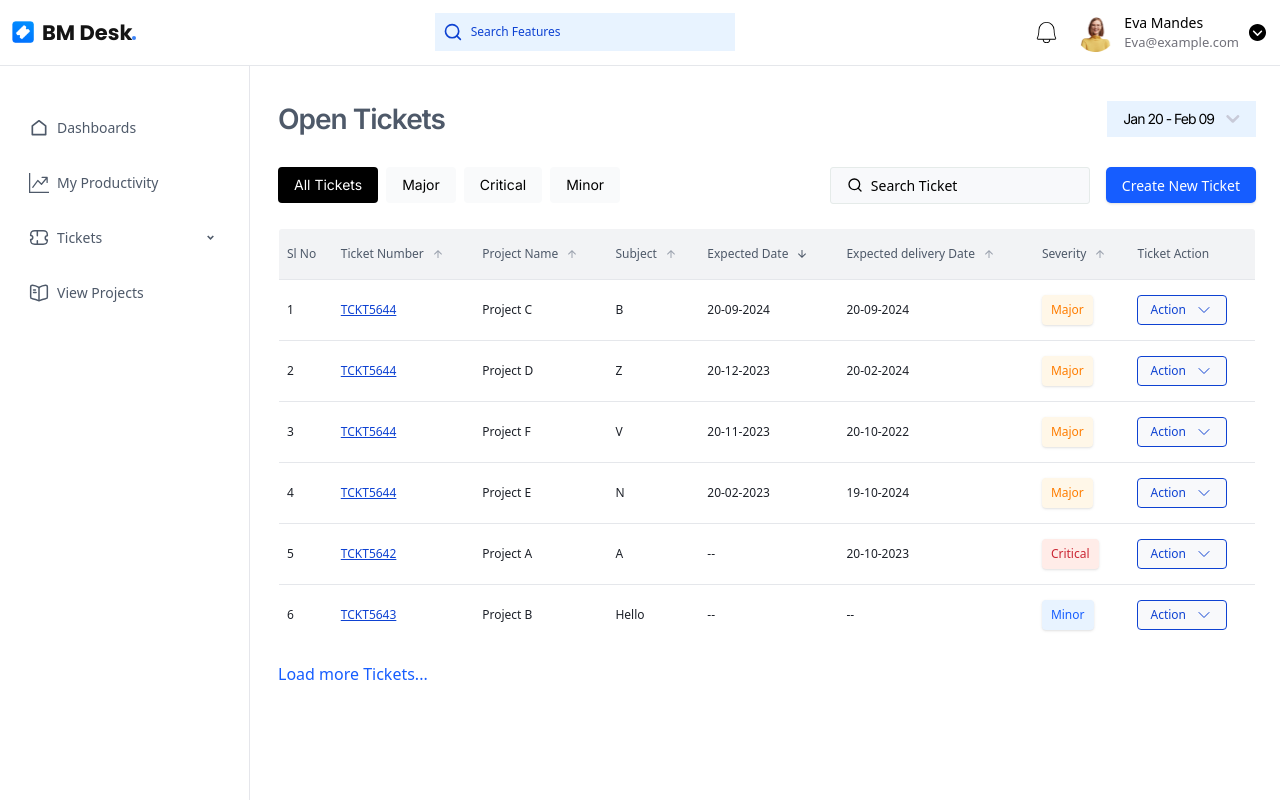
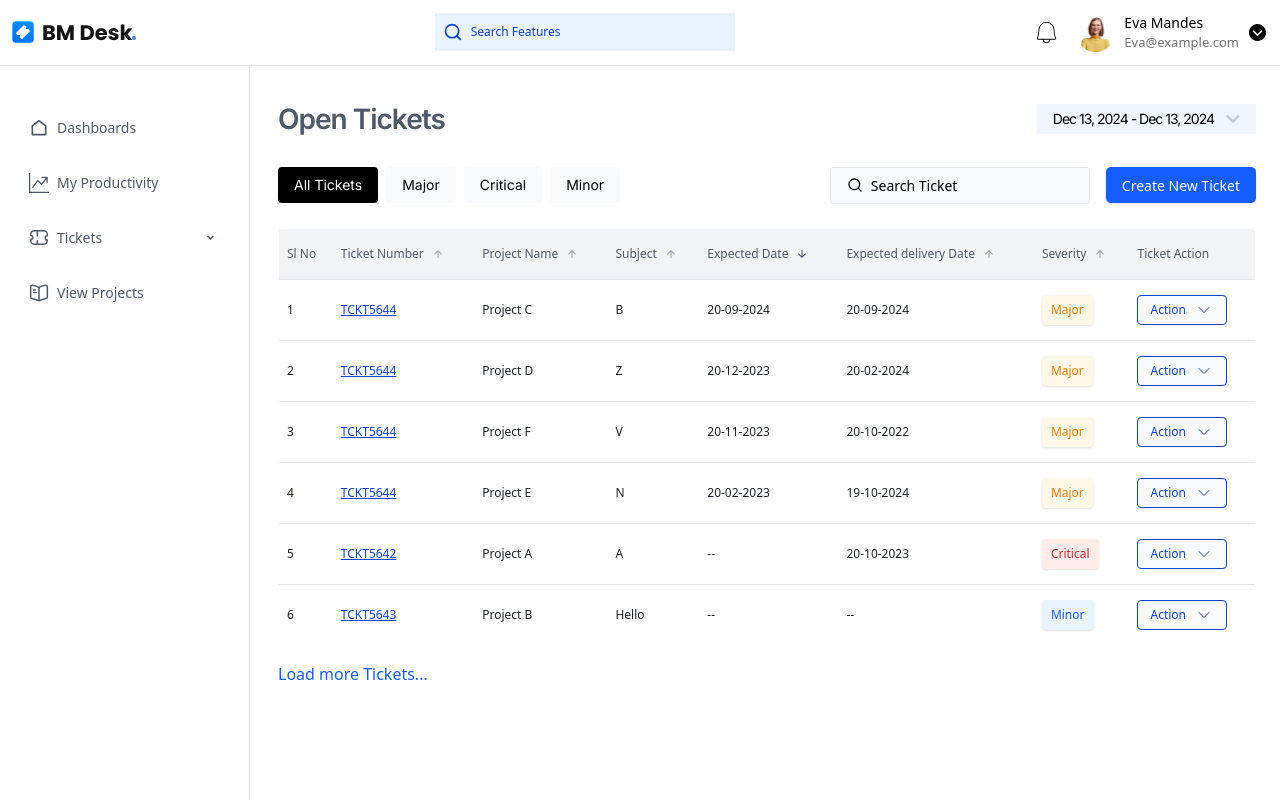
Before and after one commit to Mojithmj/BM-DESK-PROJECT, a React (Vite) app in the folder bm-desk/: page /opentickets in a window 1280 px wide. Built offline with nearby package versions, Linux system fonts and the light colour scheme.

Commit message:
gap calender

```diff
--- a/bm-desk/src/components/Dashboard.jsx
+++ b/bm-desk/src/components/Dashboard.jsx
@@ -196,6 +196,7 @@ function Dashboard() {
   return (
     <div className="transition-all ml-4 mt-4 duration-300 ease-in-out">
       {/* Activity dashboard */}
+      <div className="flex flex-col gap-5">
 
       <div className="flex flex-row justify-between items-center p-2 w-full">
         {/* Title Section */}
@@ -719,6 +720,7 @@ function Dashboard() {
           </div>
         </div>
       </div>
+      </div>
     </div>
   );
 }
--- a/bm-desk/src/components/Opentickets.jsx
+++ b/bm-desk/src/components/Opentickets.jsx
@@ -167,6 +167,11 @@ function AssignedTickets() {
     console.log("Create New Ticket clicked");
   };
 
+
+  // trial
+
+
+
   return (
     <div>
       <div className="transition-all ml-4 mt-4 duration-300 ease-in-out">
--- a/bm-desk/src/components/Pheader.jsx
+++ b/bm-desk/src/components/Pheader.jsx
@@ -1,8 +1,13 @@
 import React from "react";
-import { zodResolver } from "@hookform/resolvers/zod";
 import { useForm } from "react-hook-form";
-import { z } from "zod";
-import { addDays, format } from "date-fns";
+import {
+  addDays,
+  startOfMonth,
+  endOfMonth,
+  startOfYear,
+  endOfYear,
+  format,
+} from "date-fns";
 import { cn } from "@/lib/utils";
 import {
   Popover,
@@ -10,22 +15,58 @@ import {
   PopoverTrigger,
 } from "@/components/ui/popover";
 import { Calendar } from "@/components/ui/calendar";
+import {
+  Select,
+  SelectContent,
+  SelectItem,
+  SelectTrigger,
+  SelectValue,
+} from "@/components/ui/select";
 
-const FormSchema = z.object({
-  dob: z.date({
-    required_error: "A date of birth is required.",
-  }),
+function Pheader({ title, className, showCalendar = true }) {
+  const form = useForm();
+
+  const [date, setDate] = React.useState({
+    from: new Date(),
+    to: new Date(),
   });
 
-function Pheader({ title, className, showCalendar = true }) {
-  const form = useForm({
-    resolver: zodResolver(FormSchema),
+  const [open, setOpen] = React.useState(false);
+
+  const handleDateRangeChange = (value) => {
+    const today = new Date();
+
+    switch (value) {
+      case "today":
+        setDate({
+          from: today,
+          to: today,
         });
+        setOpen(false);
+        break;
+      case "month":
+        setDate({
+          from: startOfMonth(today),
+          to: endOfMonth(today),
+        });
+        setOpen(false);
+        break;
+      case "year":
+        setDate({
+          from: startOfYear(today),
+          to: endOfYear(today),
+        });
+        setOpen(false);
+        break;
+      default:
+        break;
+    }
+  };
 
-  const [date, setDate] = React.useState({
-    from: new Date(2022, 0, 20),
-    to: addDays(new Date(2022, 0, 20), 20),
-  });
+  const handleCalendarSelect = (selectedDate) => {
+    setDate(selectedDate);
+    // Removed the automatic closing logic to allow users to modify their selection
+  };
 
   return (
     <div className="flex justify-between items-center font-inter text-[20px] md:text-[24px] lg:text-[28px] 2xl:text-[32px] font-semibold leading-[46.76px] tracking-[-1px] text-left custom-underline-position custom-decoration-skip">
@@ -33,23 +74,20 @@ function Pheader({ title, className, showCalendar = true }) {
 
       {showCalendar && (
         <div className={cn("grid gap-2", className)}>
-          <Popover>
+          <Popover open={open} onOpenChange={setOpen}>
             <PopoverTrigger asChild>
               <button
                 id="date"
-                variant={"outline"}
-                className={cn(
-                  "w-full flex items-center gap-3 leading-none justify-start text-sm text-left font-normal bg-[#E8F3FF] hover:none hover:bg-[#E8F3FF] border-[#E8F3FF] px-4 py-2",
-                  !date && "text-muted-foreground"
-                )}
+                className="w-full flex items-center gap-3 leading-none justify-start text-sm text-left font-normal bg-blue-50 hover:bg-blue-50 px-4 py-2"
               >
                 {date?.from ? (
                   date.to ? (
                     <>
-                      {format(date.from, "MMM dd")} - {format(date.to, "MMM dd")}
+                      {format(date.from, "MMM dd, yyyy")} -{" "}
+                      {format(date.to, "MMM dd, yyyy")}
                     </>
                   ) : (
-                    format(date.from, "MMM dd")
+                    format(date.from, "MMM dd, yyyy")
                   )
                 ) : (
                   <span>Pick a date</span>
@@ -72,15 +110,27 @@ function Pheader({ title, className, showCalendar = true }) {
                 </svg>
               </button>
             </PopoverTrigger>
-            <PopoverContent className="w-auto p-0 bg-white" align="start">
+            <PopoverContent className="flex w-auto flex-col space-y-2 p-2 bg-white">
+              <Select onValueChange={handleDateRangeChange}>
+                <SelectTrigger>
+                  <SelectValue placeholder="Select range" />
+                </SelectTrigger>
+                <SelectContent position="popper" className="bg-white">
+                  <SelectItem value="today">Today</SelectItem>
+                  <SelectItem value="month">This Month</SelectItem>
+                  <SelectItem value="year">This Year</SelectItem>
+                </SelectContent>
+              </Select>
+              <div className="rounded-md border">
                 <Calendar
                   initialFocus
                   mode="range"
                   defaultMonth={date?.from}
                   selected={date}
-                onSelect={setDate}
+                  onSelect={handleCalendarSelect}
                   numberOfMonths={2}
                 />
+              </div>
             </PopoverContent>
           </Popover>
         </div>
```
Lines whose indentation alone changed are shown as unchanged.
